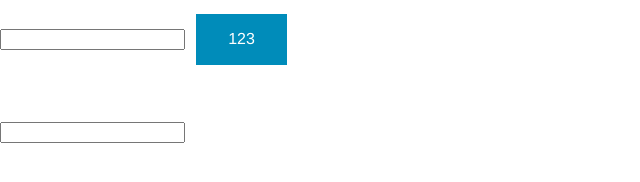
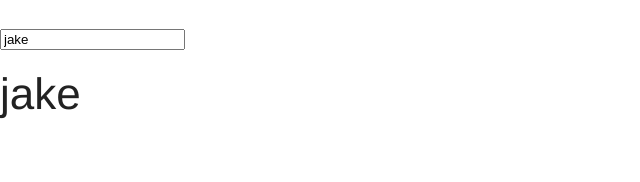
Before and after one commit to cfgwo/AngularJS_Practice, a website: page index.html in a window 1280 px wide. Shown: the whole page, without its empty margins (0-640 px from the left). Drawn offline with nearby package versions, Linux system fonts and the light colour scheme.

Commit message:
13 : $scope.$watch

```diff
--- a/index.html
+++ b/index.html
@@ -18,18 +18,10 @@
 <body>
     <div ng-controller="MainController" >
         <input ng-model="mydata.val">
-        <button ng-click="mydata='123'">123</button>
         <h1>{{ mydata.val }}</h1>
-        <div ng-controller="SubController" >
-            <input ng-model="mydata.val">
-            <h1>{{ mydata.val }}</h1>
-        </div>
 
+        <span ng-show="mydata.toolong">Name is too long!</span>
     </div>
-
-
-
-
 
 
 
--- a/js/main.js
+++ b/js/main.js
@@ -6,9 +6,10 @@ var app = angular.module("app", []);
 
 // [ METHOD : 2 ] - DEVELOPMENT
 app.controller("MainController", function($scope){
-    //$scope.mydata = {}
+    $scope.mydata = {val: "jake"};
+
+    $scope.$watch('mydata.val', function(newval){
+        $scope.mydata.toolong = newval.length > 15;
+        console.log('Hi');
+    });
 });
-
-
-app.controller("SubController", function($scope){
-});
```
